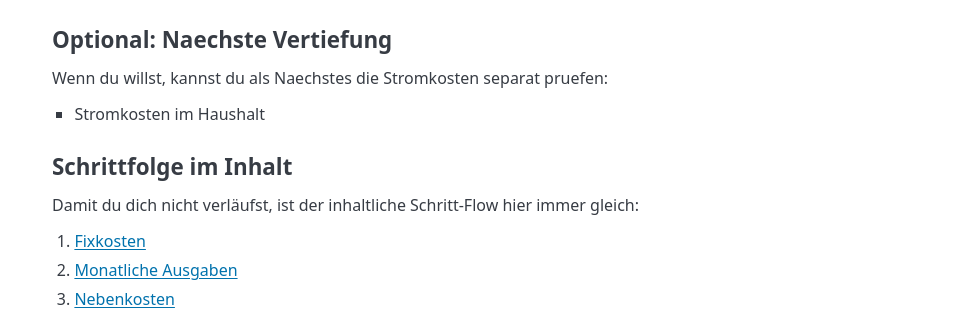
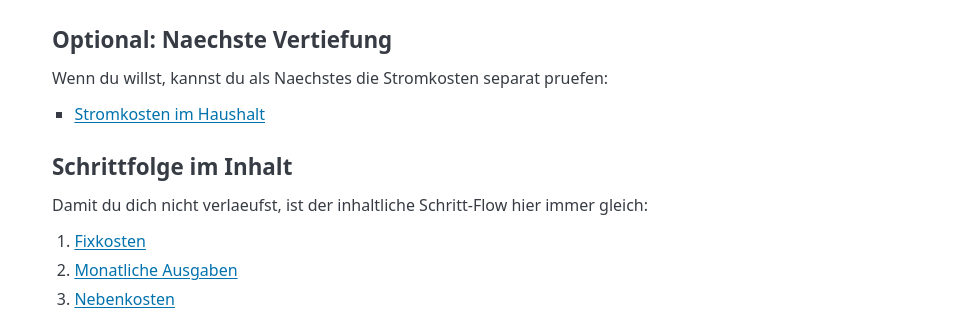
Before and after one commit to gluecklich-tools/einfach-geld-ordnen, a Jekyll site: the page built from seiten/nebenkosten-miete.md, in a window 1280 px wide. Shown: the part 311-621 px from the top of the page, without its empty margins (158-1121 px from the left). Built offline with Jekyll 4.4.1, drawn with Linux system fonts in a browser that asks for light colours; our own code applies the rules of GitHub Pages for plain Markdown files.

Commit message:
Klaus-Run: automated gates + push 2026-02-21 17:03

```diff
--- a/seiten/nebenkosten-miete.md
+++ b/seiten/nebenkosten-miete.md
@@ -5,8 +5,6 @@ nav_order: 46
 flow_systemlinks: true
 description: "Nebenkosten der Miete - kurze Einordnung + klare naechste Schritte. Haushaltsbuch, Fixkosten, Ruecklagen, Schulden: einfach ohne App."
 ---
-
-
 
 # Nebenkosten der Miete
 
@@ -20,12 +18,12 @@ Hier reicht fuer den Anfang:
 
 Wenn du willst, kannst du als Naechstes die Stromkosten separat pruefen:
 
-- Stromkosten im Haushalt
+- [Stromkosten im Haushalt]({{ site.baseurl }}/seiten/stromkosten-haushalt.html)
 
 <!-- EGO_FLOW_BOX_V1:START -->
 ## Schrittfolge im Inhalt
 
-Damit du dich nicht verläufst, ist der inhaltliche Schritt-Flow hier immer gleich:
+Damit du dich nicht verlaeufst, ist der inhaltliche Schritt-Flow hier immer gleich:
 
 1. [Fixkosten]({{ site.baseurl }}/seiten/fixkosten-uebersicht.html)
 2. [Monatliche Ausgaben]({{ site.baseurl }}/seiten/monatliche-ausgaben.html)
```
